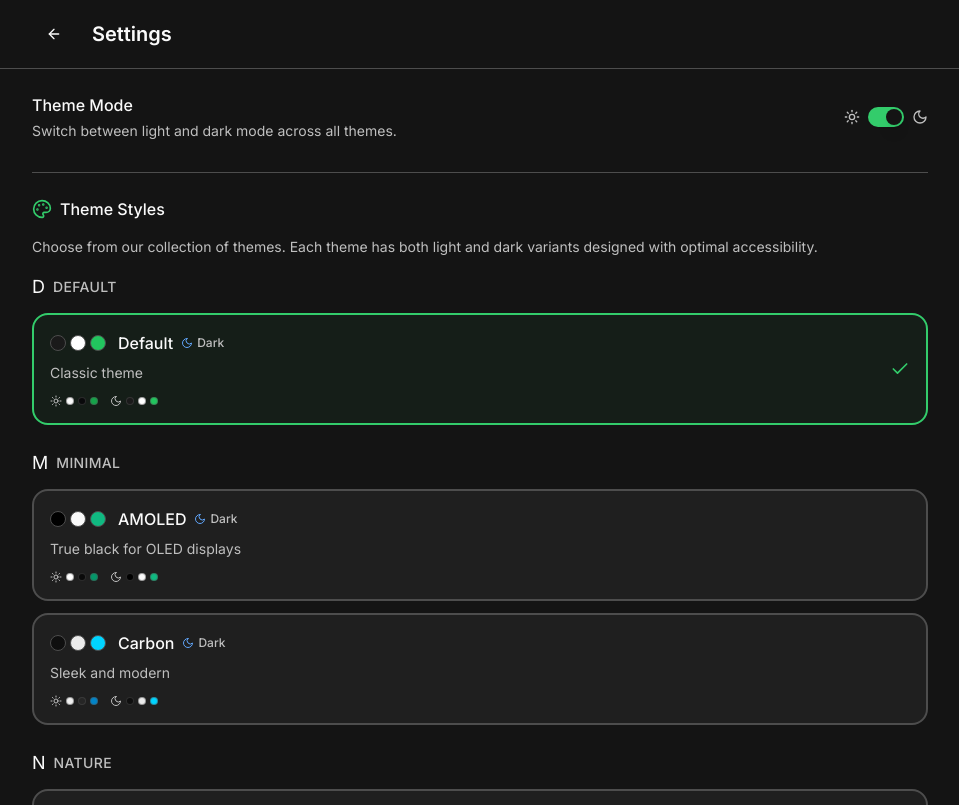
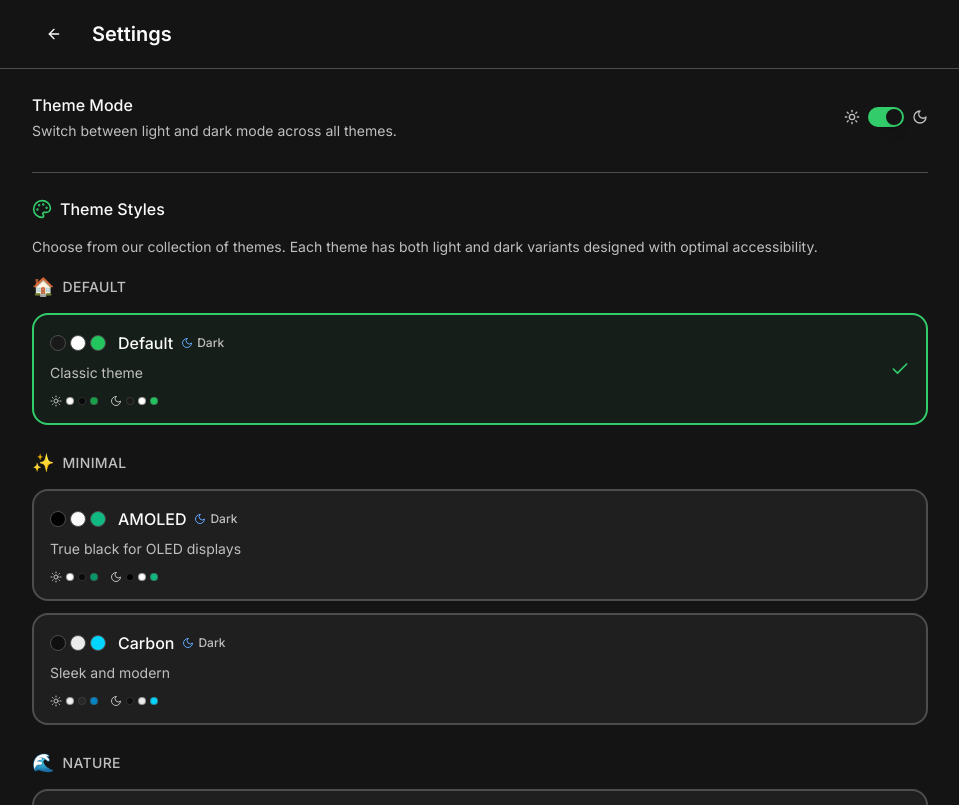
Before and after one commit to UnablePath/MemoSpark, a Next.js app: page /settings in a window 1280 px wide. Shown: the top 805 px of the page, without its empty margins (0-959 px from the left). Built offline with nearby package versions, Linux system fonts and the light colour scheme; no server answers.

Commit message:
Update ThemeSettings.tsx

```diff
--- a/src/components/settings/ThemeSettings.tsx
+++ b/src/components/settings/ThemeSettings.tsx
@@ -162,12 +162,12 @@ export const ThemeSettings: React.FC = () => {
             <div key={category} className="space-y-3">
               <div className="flex items-center gap-2">
                 <span className="text-lg">
-                  {category === 'default' && 'D'}
-                  {category === 'minimal' && 'M'}
-                  {category === 'nature' && 'N'}
-                  {category === 'cosmic' && 'C'}
-                  {category === 'playful' && 'P'}
-                  {category === 'retro' && 'R'}
+                  {category === 'default' && '🏠'}
+                  {category === 'minimal' && '✨'}
+                  {category === 'nature' && '🌊'}
+                  {category === 'cosmic' && '🌌'}
+                  {category === 'playful' && '🎨'}
+                  {category === 'retro' && '📺'}
                 </span>
                 <h4 className="font-medium text-sm uppercase tracking-wide text-muted-foreground">
                   {category === 'default' && 'Default'}
```
